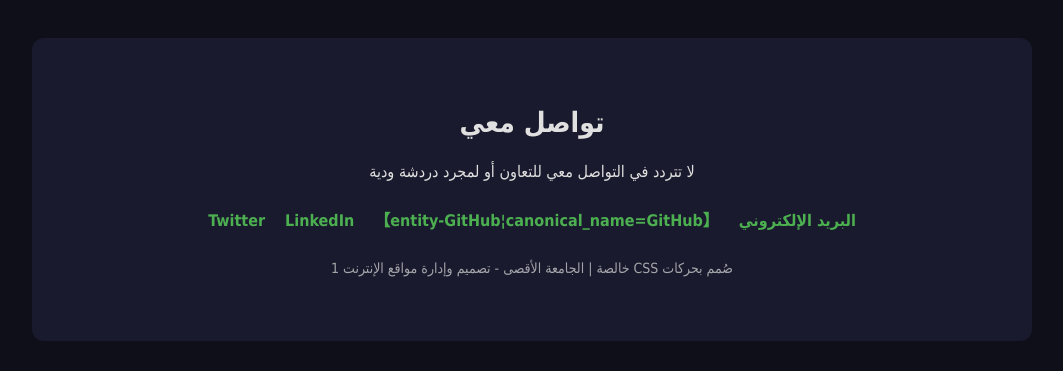
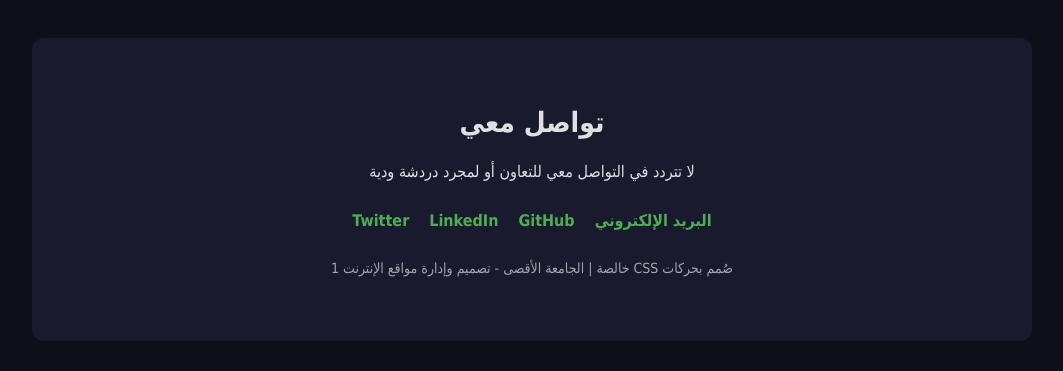
Before and after one commit to mariamdahman2023-ai/portfolio, a plain HTML site: page index.html in a window 1280 px wide. Shown: the part 1379-1750 px from the top of the page, without its empty margins (108-1171 px from the left). Drawn offline with Linux system fonts and the light colour scheme.

Commit message:
Update index.html

```diff
--- a/index.html
+++ b/index.html
@@ -65,7 +65,7 @@
   <p>لا تتردد في التواصل معي للتعاون أو لمجرد دردشة ودية</p>
   <div class="contact-links">
     <a href="mailto:you@email.com">البريد الإلكتروني</a>
-    <a href="#">【entity-GitHub¦canonical_name=GitHub】</a>
+    <a href="#">GitHub</a>
     <a href="#">LinkedIn</a>
     <a href="#">Twitter</a>
   </div>
```
